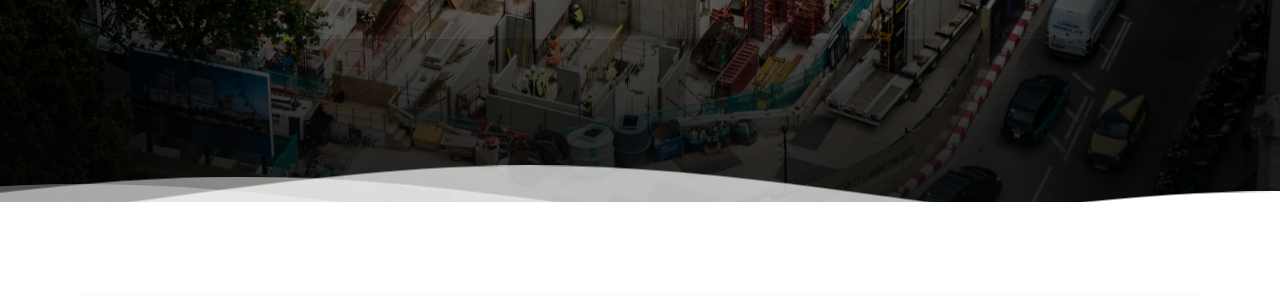
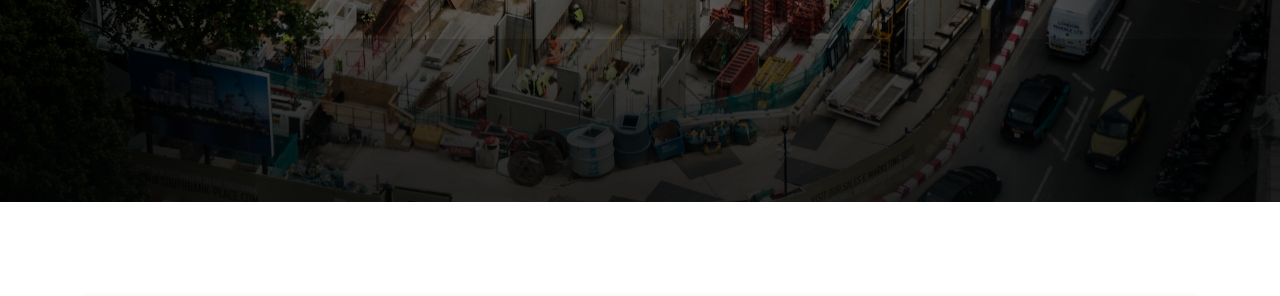
Before and after one commit to gulfwww/ecg, a website: page dist/index.html in a window 1280 px wide. Shown: the part 470-766 px from the top of the page. Drawn offline with nearby package versions, Linux system fonts and the light colour scheme.

Commit message:
remove wave

```diff
--- a/dist/index.html
+++ b/dist/index.html
@@ -77,47 +77,6 @@
         </div>
       </div>
     </section>
-
-    <div class="banner-area position-relative h-100">
-      <div class="animated-wave h-100">
-        <svg
-          class="waves"
-          xmlns="http://www.w3.org/2000/svg"
-          xmlns:xlink="http://www.w3.org/1999/xlink"
-          viewBox="0 24 150 28"
-          preserveAspectRatio="none"
-          shape-rendering="auto"
-        >
-          <defs>
-            <path
-              id="gentle-wave"
-              d="M-160 44c30 0 58-18 88-18s 58 18 88 18 58-18 88-18 58 18 88 18 v44h-352z"
-            ></path>
-          </defs>
-          <g class="parallax">
-            <use
-              xlink:href="#gentle-wave"
-              x="48"
-              y="0"
-              fill="rgba(255,255,255,0.7"
-            ></use>
-            <use
-              xlink:href="#gentle-wave"
-              x="48"
-              y="3"
-              fill="rgba(255,255,255,0.5)"
-            ></use>
-            <use
-              xlink:href="#gentle-wave"
-              x="48"
-              y="5"
-              fill="rgba(255,255,255,0.3)"
-            ></use>
-            <use xlink:href="#gentle-wave" x="48" y="7" fill="#fff"></use>
-          </g>
-        </svg>
-      </div>
-    </div>
 
     <section class="about mt-2 mt-md-5 py-4 py-md-5">
       <div class="container">
```
